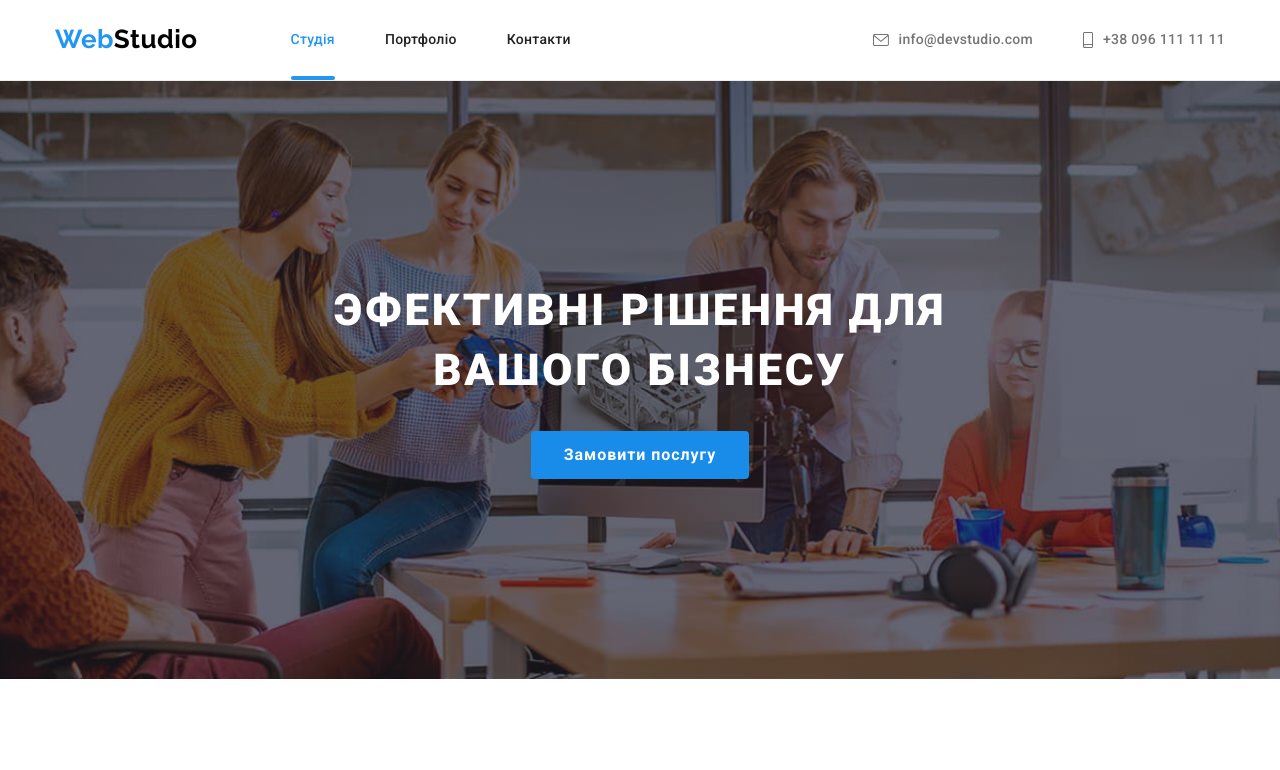
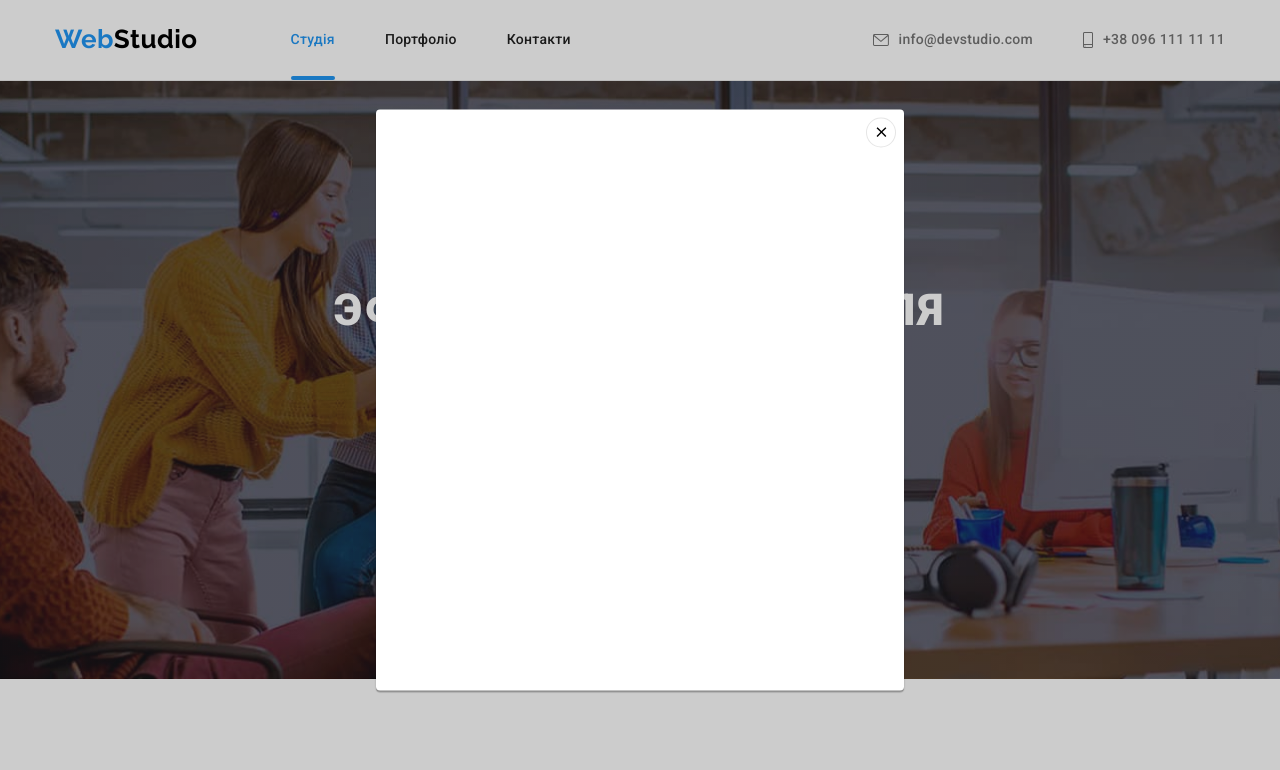
Before and after one commit to Elena-Kazanovskaya/goit-markup-hw-05, a plain HTML site: page index.html in a window 1280 px wide. Both pictures are taken after a click on the button "Замовити послугу". Shown: the top 770 px of the page. Drawn offline with nearby package versions, Linux system fonts and the light colour scheme.

Commit message:
оформляет модалку

```diff
--- a/css/styles.css
+++ b/css/styles.css
@@ -15,8 +15,11 @@
     --social-text-color: rgba(255, 255, 255, 0.6);
     --border-color: #ECECEC;
     --primary-button-focus: #188ce8;
+    --transition-duration-function: 250ms cubic-bezier(0.4, 0, 0.2, 1);
 }
-body {background-color: var(--primary-white-color);
+
+body {
+    background-color: var(--primary-white-color);
     color: var(--primary-text-color) ;
     font-family: Roboto, sans-serif;
     letter-spacing: 0.03em;
@@ -142,6 +145,8 @@ ul {
     line-height: 1.14;
     letter-spacing: 0.02em;
     text-decoration: none;
+
+    transition: color var(--transition-duration-function), background-color var(--transition-duration-function), box-shadow var(--transition-duration-function);
 }
 .contacts .link {
     display: block;
@@ -154,6 +159,8 @@ ul {
     line-height: 1.14;
     letter-spacing: 0.02em;
     text-decoration: none;
+
+    transition: color var(--transition-duration-function), background-color var(--transition-duration-function), box-shadow var(--transition-duration-function);
 }
 
 .contacts .link.social {
@@ -397,6 +404,8 @@ ul {
     align-items: center;
     border-radius: 50%;
     fill: #AFB1B8;
+
+    transition: color var(--transition-duration-function), background-color var(--transition-duration-function), box-shadow var(--transition-duration-function);
 }
 
 .social-link:hover,
@@ -414,6 +423,8 @@ ul {
 
 .link-icon {
     fill:#AFB1B8;
+
+    transition: color var(--transition-duration-function), background-color var(--transition-duration-function), box-shadow var(--transition-duration-function);
 }
 
 .link-company {
@@ -424,6 +435,8 @@ ul {
     height: 92px;
     border: 1px solid #AFB1B8;
     border-radius: 4px;
+
+    transition: color var(--transition-duration-function), background-color var(--transition-duration-function), box-shadow var(--transition-duration-function);
 }
 
 .icon-company {
@@ -464,6 +477,8 @@ ul {
 
 .work-list a {
     display: block;
+
+    transition: color var(--transition-duration-function), background-color var(--transition-duration-function), box-shadow var(--transition-duration-function);
 }
 .work-list .title {
     margin-bottom: 4px;
@@ -506,6 +521,8 @@ ul {
 .work-overlay {
     position: relative;
     overflow: hidden;
+
+    transition: color var(--transition-duration-function), background-color var(--transition-duration-function), box-shadow var(--transition-duration-function);
 }
 
 .text-overlay {
@@ -622,6 +639,8 @@ ul {
     border-radius: 50%;
     background: rgba(255, 255, 255, 0.1);
     fill: #FFFFFF;
+
+    transition: color var(--transition-duration-function), background-color var(--transition-duration-function), box-shadow var(--transition-duration-function);
 }
 
 .footer .social-icon {
@@ -642,18 +661,28 @@ ul {
     width: 100%;
     height: 100%;
     background-color: rgba(0, 0, 0, 0.2);
+    z-index: 100;
+    opacity: 1;
+    transition: opacity var(--transition-duration-function);
+}
+
+.backdrop.is-hidden .modal {
+    transform: translate(-50%, -50%) scale(0.5);
 }
 
 .modal {
     position: absolute;
     top: 50%;
     left: 50%;
-    transform: translate (-50% -50%);
+    transform: translate(-50%, -50%);
     width: 528px;
-    height: 581 px;
-    background-color: red;
+    height: 581px;
+    background-color: var(--primary-white-color);
     box-shadow: 0px 1px 3px rgba(0, 0, 0, 0.12), 0px 1px 1px rgba(0, 0, 0, 0.14), 0px 2px 1px rgba(0, 0, 0, 0.2);
     border-radius: 4px;
+
+    transition: transform var(--transition-duration-function);
+    transform: translate(-50%, -50%) scale(1);
 }
 
 .backdrop.is-hidden {
@@ -661,7 +690,19 @@ ul {
     opacity: 0;
     pointer-events: none;
 }
-
+.modal-close-button {
+    position: absolute;
+    top: 8px;
+    right: 8px;
+    width: 30px;
+    height: 30px;
+    display: flex;
+    align-items: center;
+    justify-content: center;
+    background-color: inherit;
+    border-radius: 50%;
+    border: 1px solid rgba(0, 0, 0, 0.1);
+}
 /* Button */
 .button {
     display: inline-block;
@@ -692,6 +733,8 @@ ul {
 .button.primary {
     color: var(--primary-white-color);
     background-color: var(--accent-color);
+
+    transition: color var(--transition-duration-function), background-color var(--transition-duration-function), box-shadow var(--transition-duration-function);
 }
 
 .button.secondary {
@@ -703,6 +746,8 @@ ul {
     font-weight: 500;
     color: var(--primary-text-color);
     background-color: var(--button-color);
+
+    transition: color var(--transition-duration-function), background-color var(--transition-duration-function), box-shadow var(--transition-duration-function);
 }
 
 .contacts .link:focus,
--- a/index.html
+++ b/index.html
@@ -378,9 +378,14 @@
   </footer>
   <div class="backdrop is-hidden" data-modal>
     <div class="modal">
-      <button type="button" class="modal-close-button" data-modal-close>Закрити</button>
+      <button type="button" class="modal-close-button" data-modal-close>
+        <svg class="modal-close-icon" width="18px" height="18px">
+                <use href="./images/symbol-defs (1).svg#icon-close-black-18dp-2-1"></use>
+              </svg>
+      </button>
 
     </div>
   </div>
+  <script src="./js/modal.js"></script>
 </body>
 </html>
--- /dev/null
+++ b/js/modal.js
@@ -0,0 +1,14 @@
+(() => {
+  const refs = {
+    openModalBtn: document.querySelector("[data-modal-open]"),
+    closeModalBtn: document.querySelector("[data-modal-close]"),
+    modal: document.querySelector("[data-modal]"),
+  };
+
+  refs.openModalBtn.addEventListener("click", toggleModal);
+  refs.closeModalBtn.addEventListener("click", toggleModal);
+
+  function toggleModal() {
+    refs.modal.classList.toggle("is-hidden");
+  }
+})();
```
Also changed, not shown: images/symbol-defs (1).svg (added).
